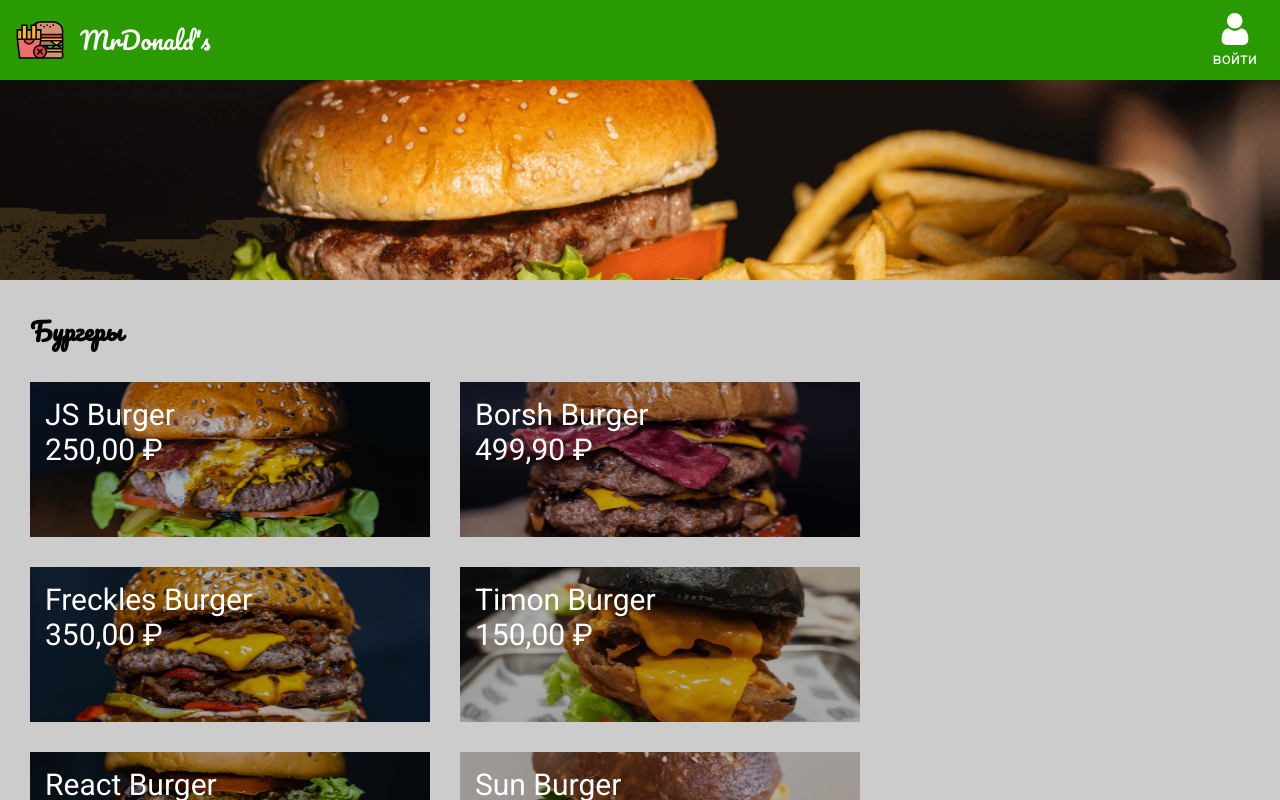
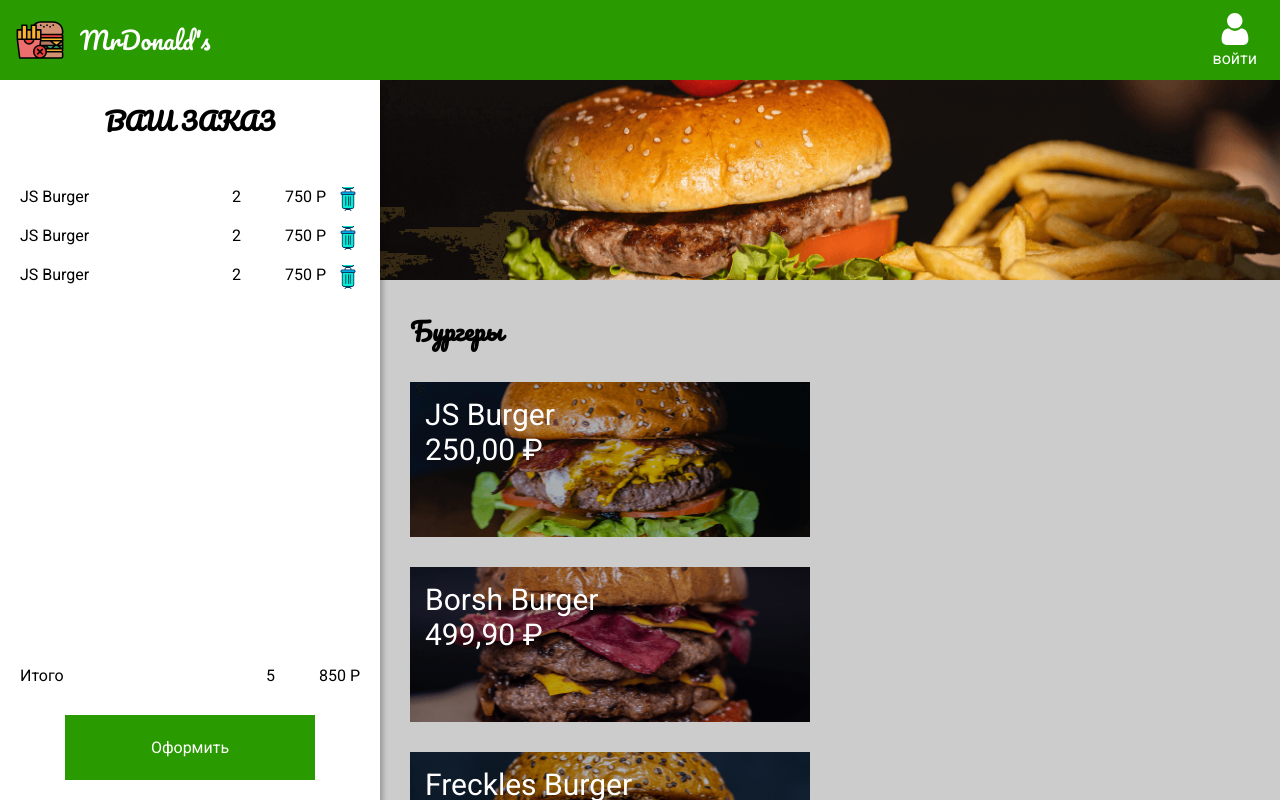
Before and after one commit to AlexeyKonstantinov78/AGO_MrDonalds, a React (Create React App) app: page / in a window 1280 px wide. Shown: the top 800 px of the page. Built offline with nearby package versions, Linux system fonts and the light colour scheme.

Commit message:
урок 6

```diff
--- a/src/App.js
+++ b/src/App.js
@@ -3,6 +3,7 @@
 import { NavBar } from './Components/NavBar';
 import { Menu } from './Components/Menu';
 import { ModalItem } from './Components/ModalItem';
+import { Order } from './Components/Order';
 
 function App() {
 
@@ -12,6 +13,7 @@
     <>
       <GlobalStyle />
       <NavBar />
+      <Order />
       <Menu setOpenItem={setOpenItem} />
       <ModalItem openItem={openItem} setOpenItem={setOpenItem} />
     </>
--- /dev/null
+++ b/src/Components/ButtonChekout.js
@@ -0,0 +1,21 @@
+import styled from 'styled-components';
+
+export const ButtonCheckout = styled.button`
+    display: block;
+    margin: 0 auto;
+    width: 250px;
+    height: 65px;
+    font-size: inherit;
+    font-family: inherit;
+    background-color: #299B01;
+    color: #fff;
+    border-color: transparent;
+    cursor: pointer;
+    transition-property: color, background-color, border-color;
+    transition-duration: .3s;
+    &:hover {
+        background-color:#fff;
+        color: #299B01;
+        border-color: #299B01;
+    }
+`;
--- a/src/Components/Menu.js
+++ b/src/Components/Menu.js
@@ -8,6 +8,7 @@
 const MenuStyled = styled.main`
     background-color: #ccc;
     margin-top: 80px;
+    margin-left: 380px;
 `;
 
 const Section = styled.section`
--- a/src/Components/ModalItem.js
+++ b/src/Components/ModalItem.js
@@ -1,10 +1,11 @@
 import React from 'react';
 import styled from 'styled-components';
+import { ButtonCheckout } from './ButtonChekout';
 
 const Overlay = styled.div`
     position: fixed;
     display: flex;
-    justyfy-content: center;
+    justify-content: center;
     align-items: center;
     top: 0;
     left: 0;
@@ -16,7 +17,6 @@
 
 const Modal = styled.div`
     position: absolute;
-    left: 30%;
     background-color: #fff;
     width: 600px;
     height: 600px;
@@ -28,27 +28,23 @@
     background-image: url(${({ img }) => img});
     background-size: cover;
     background-position: center;
-    margin-bottom:20px;
+
 `;
 
-const Item = styled.div`
-    padding: 0 30px;
-    font-size: 30px;
-    font-family: Pacifico;
+const Content = styled.div`
+    display: flex;
+    flex-direction: column;
+    justify-content: space-between;
+    height: calc(100% - 200px);
+    padding: 30px;
+`;
+
+const HeaderContent = styled.div`
     display: flex;
     justify-content: space-between;
-    align-items: center;
-    flex-wrap: wrap;
-`;
-
-const Add = styled.button`
-    position: absolute;
-    font-size: 21px;
-    background-color: #299B01;
-    width: 250px;
-    height: 65px;
-    left: 175px;
-    top: 80%;
+    font-size: 24px;
+    font-weight: 700;
+    font-family: Pacifico;
 `;
 
 export const ModalItem = ({ openItem, setOpenItem }) => {
@@ -66,12 +62,15 @@
 
             <Modal>
                 <Banner img={openItem.img} />
-                <Item>
-                    <div>{openItem.name}</div>
-                    <div>{openItem.price.toLocaleString('ru-RU',
-                        { style: 'currency', currency: 'RUB' })}</div>
-                </Item>
-                <Add>Добавить</Add>
+                <Content>
+                    <HeaderContent>
+                        <div>{openItem.name}</div>
+                        <div>{openItem.price.toLocaleString('ru-RU',
+                            { style: 'currency', currency: 'RUB' })}</div>
+                    </HeaderContent>
+                    <ButtonCheckout>Добавить</ButtonCheckout>
+                </Content>
+                {/* <Add>Добавить</Add> */}
             </Modal>
 
         </Overlay>
--- /dev/null
+++ b/src/Components/Order.js
@@ -0,0 +1,65 @@
+import React from 'react';
+import styled from 'styled-components';
+import { ButtonCheckout } from './ButtonChekout';
+import { OrderListItem } from './OrderListItem';
+
+const OrderStyled = styled.section`
+    position: fixed;
+    display: flex;
+    flex-direction: column;
+    top: 80px;
+    left: 0;
+    background: #fff;
+    min-width: 380px;
+    height: calc(100% - 80px);
+    box-shadow: 3px 4px 5px rgba(0,0,0, .25);
+    padding: 20px;
+`;
+
+const OrderTitle = styled.h2`
+    text-align: center;
+    margin-bottom: 30px;
+`;
+
+const OrderContent = styled.div`
+    flex-grow: 1;
+`;
+
+const OrderList = styled.ul`
+
+`;
+
+const Total = styled.div`
+    display: flex;
+    margin-bottom: 30px;
+    & span:first-child {
+        flex-grow: 1;
+    }
+`;
+
+const TotalPrice = styled.span`
+    text-align: right;
+    min-width: 65px;
+    margin-left: 20px;
+`;
+
+export const Order = () => {
+    return (
+        <OrderStyled>
+            <OrderTitle>ВАШ ЗАКАЗ</OrderTitle>
+            <OrderContent>
+                <OrderList>
+                    <OrderListItem />
+                    <OrderListItem />
+                    <OrderListItem />
+                </OrderList>
+            </OrderContent>
+            <Total>
+                <span>Итого</span>
+                <span>5</span>
+                <TotalPrice>850 Р</TotalPrice>
+            </Total>
+            <ButtonCheckout>Оформить</ButtonCheckout>
+        </OrderStyled>
+    )
+}
--- /dev/null
+++ b/src/Components/OrderListItem.js
@@ -0,0 +1,40 @@
+import React from 'react';
+import styled from 'styled-components';
+import trashImage from '../image/trash.svg';
+
+const OrderItemStyled = styled.li`
+    display: flex;
+    margin: 15px 0;
+`;
+
+const ItemName = styled.span`
+    flex-grow: 1;
+`;
+
+const ItemPrise = styled.span`
+    margin-left: 20px;
+    margin-right: 10px;
+    min-width: 65px;
+    text-align: right;
+`;
+
+const TrashButton = styled.button`
+    width: 24px;
+    height: 24px;
+    border-color: transparent;
+    background-color: transparent;
+    background-image: url(${trashImage});
+    background-position: center;
+    background-size: cover;
+    background-repeat: np-repeat;
+    cursor: pointer;
+`;
+
+export const OrderListItem = () => (
+    <OrderItemStyled>
+        <ItemName>JS Burger</ItemName>
+        <span>2</span>
+        <ItemPrise>750 Р</ItemPrise>
+        <TrashButton />
+    </OrderItemStyled>
+);
```
Also changed, not shown: src/image/trash.svg (added), 1 other file (tests, documents, lock files or other folders).
